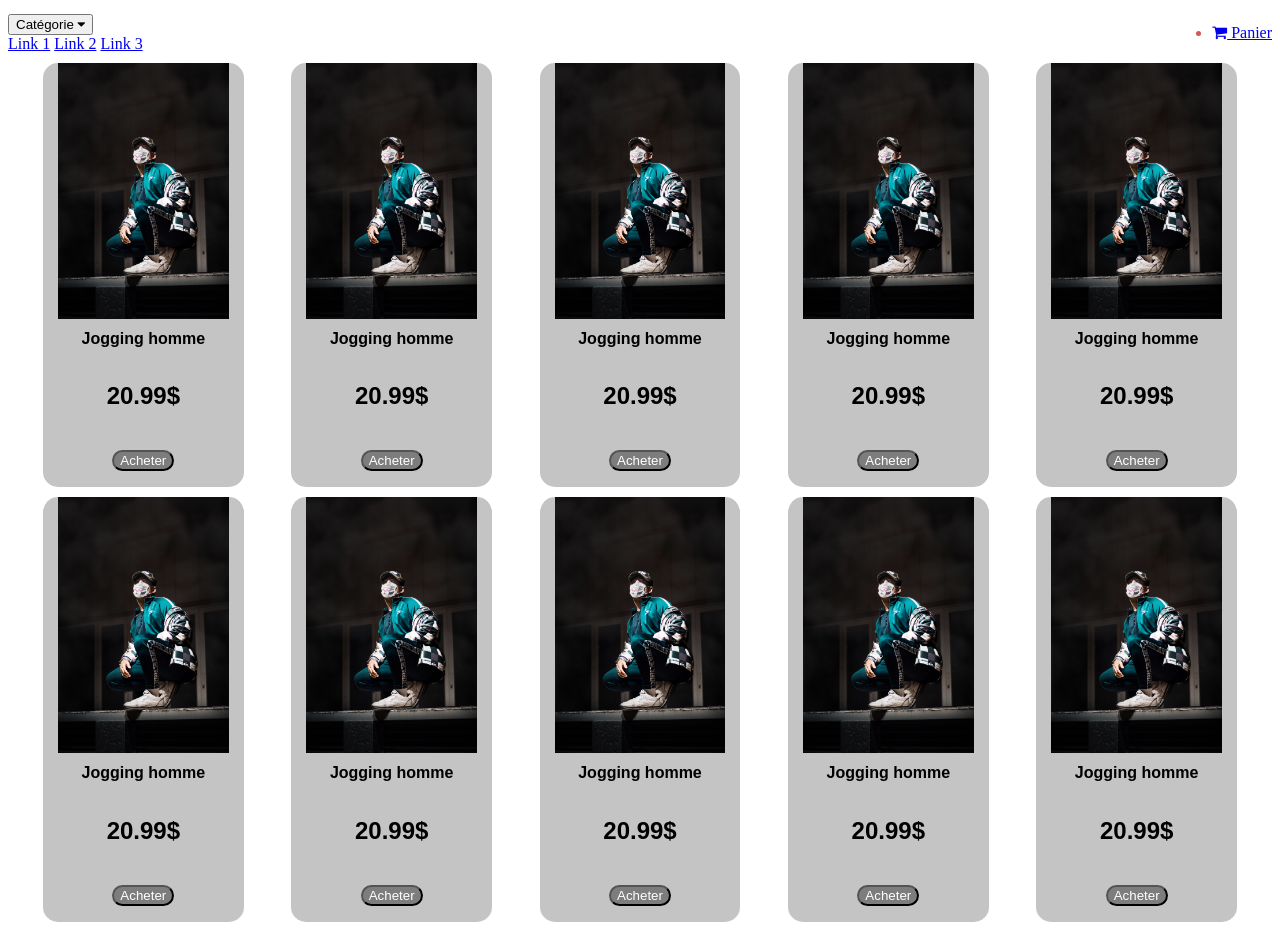
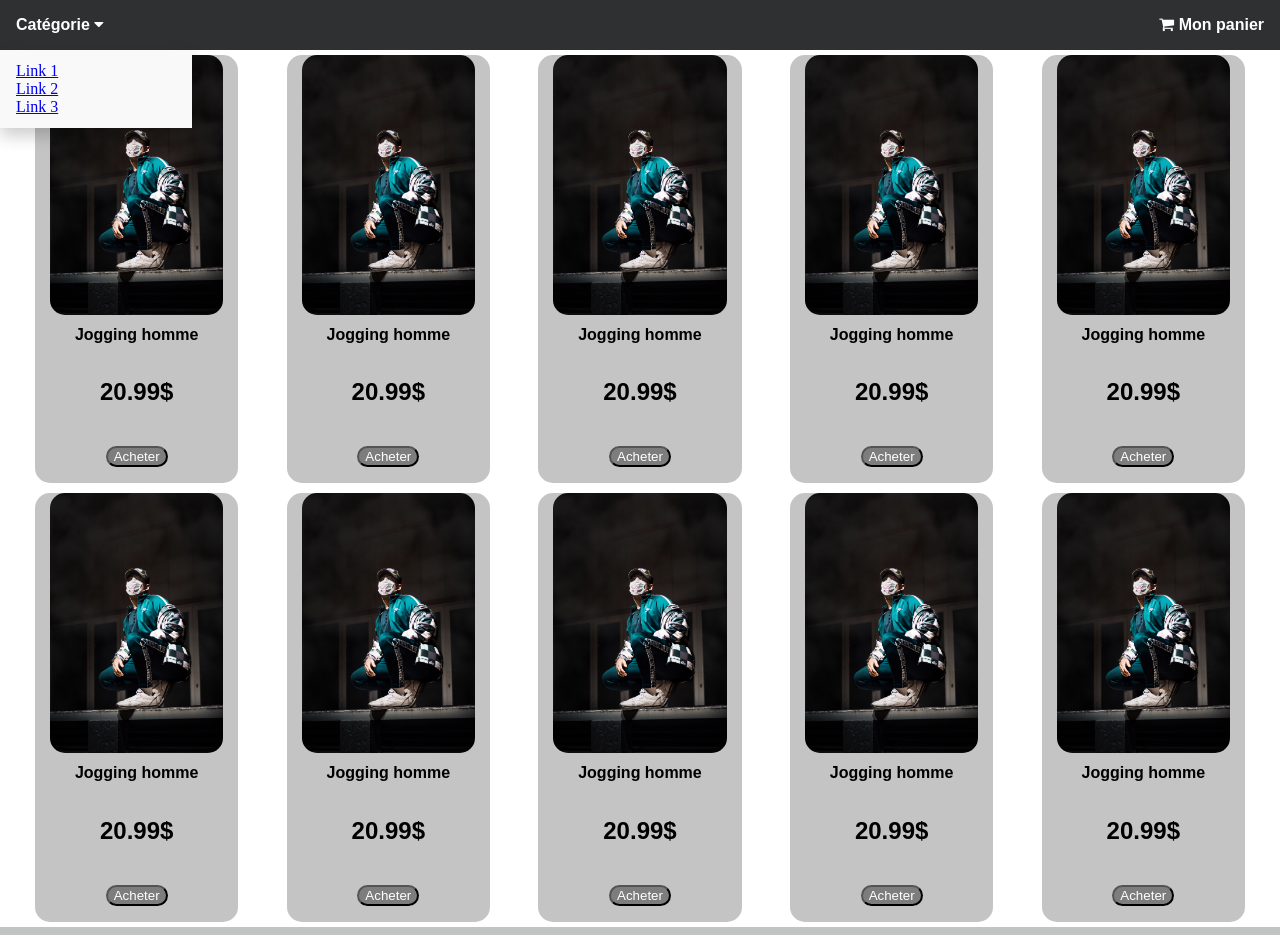
Before and after one commit to hugoassuncaorodrigues/projet_annuel_esgi, a PHP site: page /View/produits.view.php in a window 1280 px wide. Run offline with PHP 8.4, Linux system fonts and the light colour scheme.

Commit message:
header front produit + img border

```diff
--- /dev/null
+++ b/framework/src/scss/components/_dropdown.scss
@@ -0,0 +1,30 @@
+.dropdown {
+    position: relative;
+    display: inline-block;
+}
+
+.dropdown-content {
+    display: none;
+    position: absolute;
+    background-color: #f9f9f9;
+    min-width: 160px;
+    box-shadow: 0px 8px 16px 0px rgba(0,0,0,0.2);
+    padding: 12px 16px;
+    z-index: 1;
+  }
+
+  .dropdown:hover .dropdown-content {
+    display: flex;
+    flex-direction: column;
+  }
+
+  .dropbtn {
+    background-color: #2f3031;
+    color: white;
+    padding: 16px;
+    font-weight: bold;
+    font-size: 16px;
+    font-family: 'PT Sans', sans-serif;
+    border: none;
+    cursor: pointer;
+  }
--- a/framework/src/scss/components/_etiquetteProduit.scss
+++ b/framework/src/scss/components/_etiquetteProduit.scss
@@ -21,6 +21,7 @@ $black: black;
     font-family: 'PT Sans', sans-serif;
 
 }
+
 .etiquetteProduit .valide{
     text-align: center;
     background-color: #7d7d7d;
@@ -41,4 +42,22 @@ $black: black;
     display: flex;
     justify-content: space-between;
     align-items: center;
+    background-color: #2f3031;
 }
+
+.frontHeader ul{
+    list-style-type: none;
+}
+
+.frontHeader li a{
+    text-decoration: none;
+    font-weight: bold;
+    font-size: 16px;
+    font-family: 'PT Sans', sans-serif;
+    color: white;
+    padding: 16px;
+}
+
+.etiquetteProduit img{
+    border-radius: 15px;
+}
--- a/framework/src/scss/main.scss
+++ b/framework/src/scss/main.scss
@@ -2,10 +2,11 @@
 @import "components/grid";
 
 @import "components/etiquetteProduit";
-
-
+@import "components/dropdown";
 
 
 body {
     color: $text-color;
+    padding: 0;
+    margin: 0;
 }
--- a/www/View/produits.view.php
+++ b/www/View/produits.view.php
@@ -22,7 +22,7 @@
                 </div>
             </div>
             <ul>
-      			<li><a href="#"><i class="fa fa-shopping-cart"></i> Panier</a></li>
+      			<li><a href="#"><i class="fa fa-shopping-cart"></i> Mon panier</a></li>
     		</ul>
         </nav>
     </header>
--- a/www/dist/main.css
+++ b/www/dist/main.css
@@ -521,8 +521,59 @@
   display: flex;
   justify-content: space-between;
   align-items: center;
+  background-color: #2f3031;
+}
+
+.frontHeader ul {
+  list-style-type: none;
+}
+
+.frontHeader li a {
+  text-decoration: none;
+  font-weight: bold;
+  font-size: 16px;
+  font-family: "PT Sans", sans-serif;
+  color: white;
+  padding: 16px;
+}
+
+.etiquetteProduit img {
+  border-radius: 15px;
+}
+
+.dropdown {
+  position: relative;
+  display: inline-block;
+}
+
+.dropdown-content {
+  display: none;
+  position: absolute;
+  background-color: #f9f9f9;
+  min-width: 160px;
+  box-shadow: 0px 8px 16px 0px rgba(0, 0, 0, 0.2);
+  padding: 12px 16px;
+  z-index: 1;
+}
+
+.dropdown:hover .dropdown-content {
+  display: flex;
+  flex-direction: column;
+}
+
+.dropbtn {
+  background-color: #2f3031;
+  color: white;
+  padding: 16px;
+  font-weight: bold;
+  font-size: 16px;
+  font-family: "PT Sans", sans-serif;
+  border: none;
+  cursor: pointer;
 }
 
 body {
   color: #d15656;
+  padding: 0;
+  margin: 0;
 }
```
